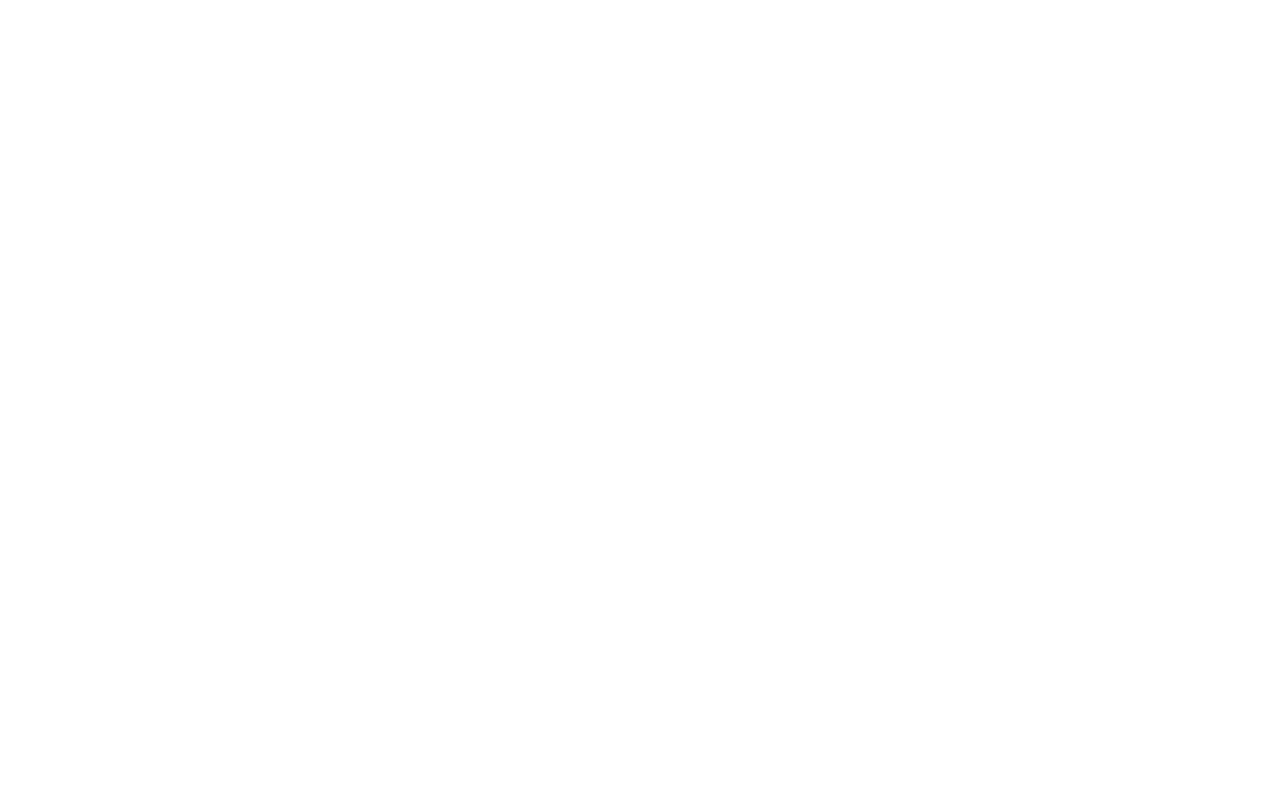
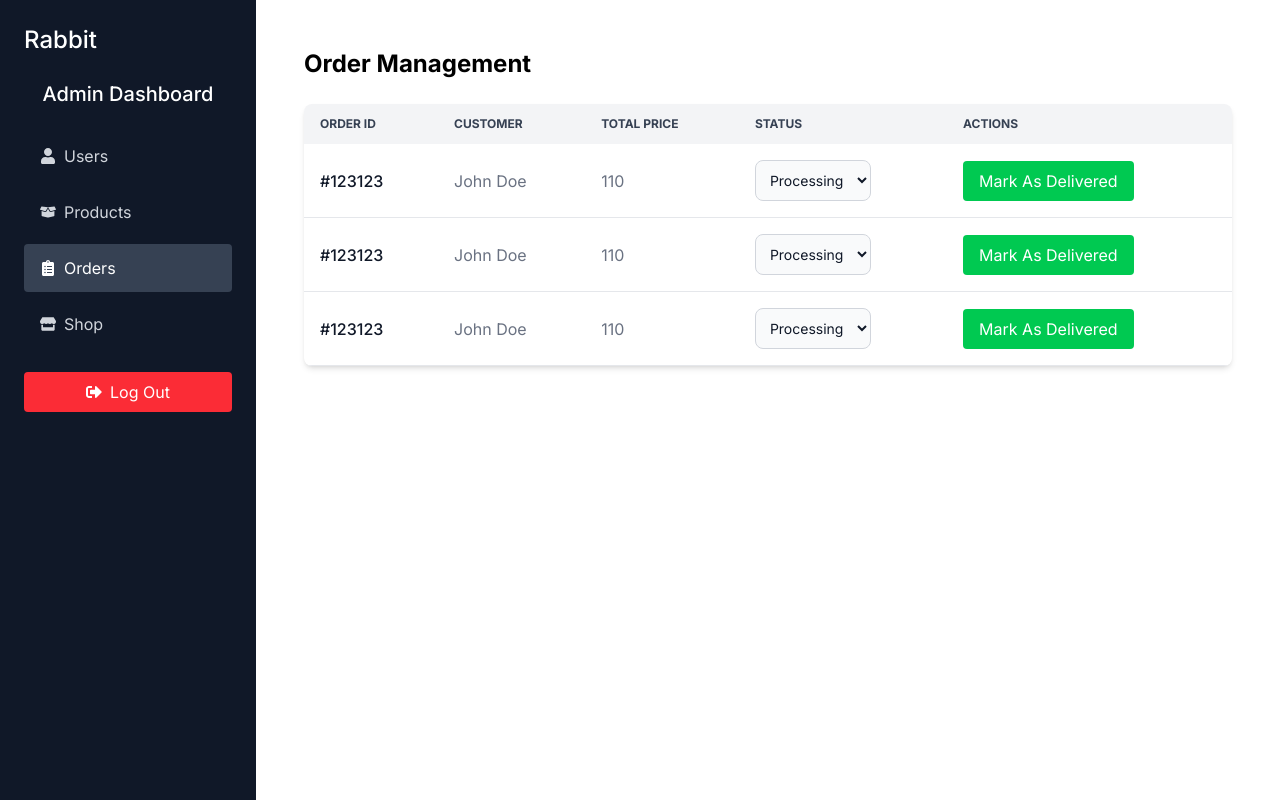
Before and after one commit to ManavKokne/Ecomm_Project, a React (Vite) app in the folder frontend/: page /admin/orders in a window 1280 px wide. Before the commit this address had no page. Built offline with nearby package versions, Linux system fonts and the light colour scheme.

Commit message:
D9_Updates

```diff
--- a/frontend/src/App.jsx
+++ b/frontend/src/App.jsx
@@ -17,6 +17,7 @@
 import UserManagement from "./components/Admin/UserManagement";
 import ProductManagement from "./components/Admin/ProductManagement";
 import EditProductPage from "./components/Admin/EditProductPage";
+import OrderManagement from "./components/Admin/OrderManagement";
 
 const App = () => {
   return (
@@ -44,6 +45,7 @@
           <Route path="users" element={<UserManagement />}/>
           <Route path="products" element={<ProductManagement />}/>
           <Route path="products/:id/edit" element={<EditProductPage />}/>
+          <Route path="orders" element={<OrderManagement />}/>
           </Route>
         </Route>
       </Routes>
--- a/frontend/src/components/Admin/EditProductPage.jsx
+++ b/frontend/src/components/Admin/EditProductPage.jsx
@@ -16,10 +16,10 @@
     gender: "",
     images: [
       {
-        url: "https://picsum.photos.150?random=1",
+        url: "https://picsum.photos/150?random=1",
       },
       {
-        url: "https://picsum.photos.150?random=2",
+        url: "https://picsum.photos/150?random=2",
       },
     ],
   });
@@ -27,13 +27,23 @@
   const handleChange = (e) => {
     const { name, value } = e.target;
     setProductData((prevData) => ({ ...prevData, [name]: value }));
+    // console.log(productData);
+  };
+
+  const handleImageUpload = async (e) => {
+    const file = e.target.files[0];
+    console.log(file);
+  }
+
+  const handleSubmit = (e) =>{
+    e.preventDefault();
     console.log(productData);
-  };
+  }
 
   return (
     <div className="max-w-5xl mx-auto p-6 shadow-md rounded-md">
       <h2 className="text-3xl font-bold mb-6">Edit Product</h2>
-      <form>
+      <form onSubmit={handleSubmit}>
         {/* Name  */}
         <div className="mb-6">
           <label className="block font-semibold mb-2">Product Name</label>
@@ -50,32 +60,89 @@
         {/* Description  */}
         <div className="mb-6">
           <label className="block font-semibold mb-2">Description</label>
-          <textarea name="description" value={productData.description} onChange={handleChange} className="w-full border border-gray-300 rounded-md p-2"
-          rows={4} required></textarea>
+          <textarea
+            name="description"
+            value={productData.description}
+            onChange={handleChange}
+            className="w-full border border-gray-300 rounded-md p-2"
+            rows={4}
+            required
+          ></textarea>
         </div>
 
         {/* Price  */}
         <div className="mb-6">
-            <label className="block font-semibold mb-2">Price</label>
-            <input type="number" name="price" value={productData.price} onChange={handleChange}
-            className="w-full border border-gray-300 rounded-md p-2" />
+          <label className="block font-semibold mb-2">Price</label>
+          <input
+            type="number"
+            name="price"
+            value={productData.price}
+            onChange={handleChange}
+            className="w-full border border-gray-300 rounded-md p-2"
+          />
         </div>
 
         {/* Count In Stock  */}
         <div className="mb-6">
-            <label className="block font-semibold mb-2">Count In Stock</label>
-            <input type="number" name="countInStock" value={productData.countInStock} onChange={handleChange}
-            className="w-full border border-gray-300 rounded-md p-2" />
+          <label className="block font-semibold mb-2">Count In Stock</label>
+          <input
+            type="number"
+            name="countInStock"
+            value={productData.countInStock}
+            onChange={handleChange}
+            className="w-full border border-gray-300 rounded-md p-2"
+          />
         </div>
 
         {/* SKU  */}
         <div className="mb-6">
-            <label className="block font-semibold mb-2">SKU</label>
-            <input type="text" name="sku" value={productData.sku} onChange={handleChange}
-            className="w-full border border-gray-300 rounded-md p-2" />
+          <label className="block font-semibold mb-2">SKU</label>
+          <input
+            type="text"
+            name="sku"
+            value={productData.sku}
+            onChange={handleChange}
+            className="w-full border border-gray-300 rounded-md p-2"
+          />
         </div>
 
         {/* Sizes  */}
+        <div className="mb-6">
+          <label className="block font-semibold mb-2">Sizes (comma-separated)</label>
+          <input
+            type="text"
+            name="sizes"
+            value={productData.sizes.join(",")}
+            onChange={(e)=> setProductData({...productData, sizes : e.target.value.split(",").map((size)=> size.trim())})}
+            className="w-full border border-gray-300 rounded-md p-2"
+          />
+        </div>
+
+        {/* Colors  */}
+        <div className="mb-6">
+          <label className="block font-semibold mb-2">Colors (comma-separated)</label>
+          <input
+            type="text"
+            name="colors"
+            value={productData.colors.join(",")}
+            onChange={(e)=> setProductData({...productData, colors : e.target.value.split(",").map((color)=> color.trim())})}
+            className="w-full border border-gray-300 rounded-md p-2"
+          />
+        </div>
+
+        {/* Image Upload  */}
+        <div className="mb-6">
+          <label className="block font-semibold mb-2">Upload Image</label>
+          <input type="file" onChange={handleImageUpload}/>
+          <div className="flex gap-4 mt-4">
+            {productData.images.map((image,index)=>(
+              <div key={index}>
+                <img src={image.url} alt={image.altText || "Product Image"} className="w-20 h-20 object-cover rounded-md shadow-md"/>
+              </div>
+            ))}
+          </div>
+        </div>
+        <button type="submit" className="w-full bg-green-500 text-white py-2 rounded-md hover:bg-green-600 transition-colors">Update Product</button>
 
       </form>
     </div>
--- /dev/null
+++ b/frontend/src/components/Admin/OrderManagement.jsx
@@ -0,0 +1,82 @@
+import React from 'react'
+
+const OrderManagement = () => {
+
+    const orders =[
+        {
+            _id : 123123,
+            user : {
+                name : "John Doe",
+            },
+            totalPrice : 110,
+            status : "Processing",
+        },
+        {
+            _id : 123123,
+            user : {
+                name : "John Doe",
+            },
+            totalPrice : 110,
+            status : "Processing",
+        },
+        {
+            _id : 123123,
+            user : {
+                name : "John Doe",
+            },
+            totalPrice : 110,
+            status : "Processing",
+        },
+    ]
+
+    const handleStatusChange = (orderId, status) => {
+        console.log({id : orderId, status})
+    }
+
+  return (
+    <div className='max-w-7xl mx-auto p-6'>
+      <h2 className="text-2xl font-bold mb-6">Order Management</h2>
+      <div className="overflow-x-auto shadow-md sm:rounded-lg">
+        <table className="min-w-full text-left text-gray-500">
+            <thead className='bg-gray-100 text-xs uppercase text-gray-700'>
+                <tr>
+                    <th className="py-3 px-4">Order ID</th>
+                    <th className="py-3 px-4">Customer</th>
+                    <th className="py-3 px-4">Total Price</th>
+                    <th className="py-3 px-4">Status</th>
+                    <th className="py-3 px-4">Actions</th>
+                </tr>
+            </thead>
+            <tbody>
+                {orders.length > 0 ? (
+                    orders.map((order)=>(
+                        <tr key={order._id} className='border-b border-gray-200 hover:bg-gray-50 cursor-pointer'>
+                            <td className="py-4 px-4 font-medium text-gray-900 whitespace-nowrap">
+                                #{order._id}
+                            </td>
+                            <td className="p-4">{order.user.name}</td>
+                            <td className="p-4">{order.totalPrice}</td>
+                            <td className="p-4">
+                                <select value={order.status} onChange={(e)=> handleStatusChange(order._id, e.target.value)} className='bg-gray-50 border border-gray-300 text-gray-900 text-sm rounded-lg focus:ring-blue-500 focus:border-blue-500 block p-2.5'>
+                                    <option value="Processing">Processing</option>
+                                    <option value="Shipped">Shipped</option>
+                                    <option value="Delivered">Delivered</option>
+                                    <option value="Cancelled">Cancelled</option>
+                                </select>
+                            </td>
+                            <td className="p-4">
+                                <button onClick={()=>handleStatusChange(order._id, "Delivered")} className="bg-green-500 text-white px-4 py-2 rounded hover:bg-green-600">Mark As Delivered</button>
+                            </td>
+                        </tr>
+                    ))
+                ) : (<tr>
+                    <td colSpan={5} className='p-4 text-center text-gray-500'>No Orders found</td>
+                </tr>)}
+            </tbody>
+        </table>
+      </div>
+    </div>
+  )
+}
+
+export default OrderManagement
```
